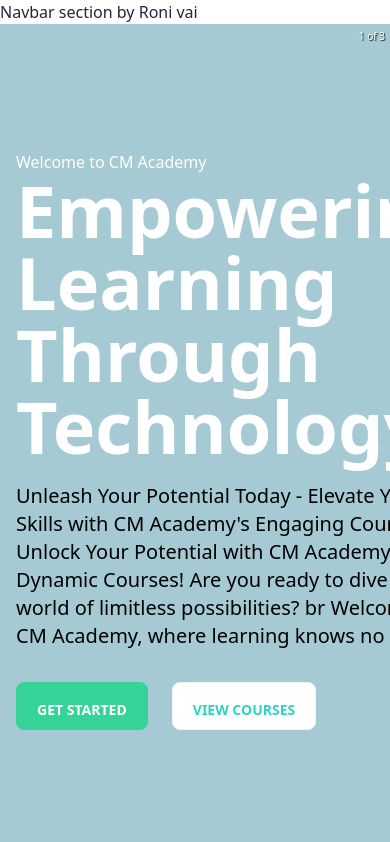
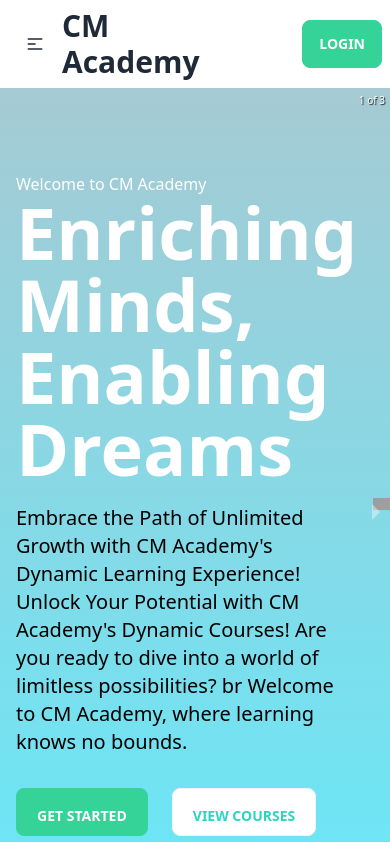
Before and after one commit to tirahman105/CM_academy_client, a React (Vite) app: page / in a window 390 px wide. Shown: the top 842 px of the page. Built offline with nearby package versions, Linux system fonts and the light colour scheme; grey boxes are pictures that could not be loaded.

Commit message:
Navbar added by Raqib

```diff
--- a/src/Pages/Home/Banner/Banner.jsx
+++ b/src/Pages/Home/Banner/Banner.jsx
@@ -7,14 +7,14 @@ import { Link } from "react-router-dom";
 const Banner = () => {
     return (
         <Carousel>
-            <div className="flex hero min-h-screen  bg-[#A5CAD3]">
+            <div className="flex hero min-h-screen  bg-gradient-to-b from-[#A5CAD3] to-cyan-300 relative">
                 <div className=" ">
                     <div className=" bg-opacity-60"></div>
                     <div className="hero-content text-left text-neutral-content">
                         <div className="">
                             <p className="text-white">Welcome to CM Academy</p>
-                            <h1 className="mb-5 text-7xl font-semibold text-white">Empowering Learning Through Technology</h1>
-                            <h1 className="mb-5 text-xl  text-black">Unleash Your Potential Today - Elevate Your Skills with CM Academy&apos;s Engaging Courses! <br />
+                            <h1 className="mb-5 text-7xl font-semibold text-white">Enriching Minds, Enabling Dreams</h1>
+                            <h1 className="mb-5 text-xl  text-black"> Embrace the Path of Unlimited Growth with CM Academy&apos;s Dynamic Learning Experience!<br />
                                 Unlock Your Potential with CM Academy&apos;s Dynamic Courses! Are you ready to dive into a world of limitless possibilities? br Welcome to CM Academy, where learning knows no bounds. </h1>
                             <p className="mb-5 text-white"></p>
                             <Link to="/" className="btn btn-success text-white p-5 m-3 ml-0">
@@ -40,8 +40,8 @@ const Banner = () => {
                     <div className="hero-content text-left text-neutral-content">
                         <div className="">
                             <p className="text-white">Welcome to CM Academy</p>
-                            <h1 className="mb-5 text-7xl font-semibold text-white">Unlock Your Potential Through Education Technology</h1>
-                            <h1 className="mb-5 text-xl  text-black">Unleash Your Potential Today - Elevate Your Skills with CM Academy&apos;s Engaging Courses! <br />
+                            <h1 className="mb-5 text-7xl font-semibold text-white">Enriching Minds, Enabling Dreams</h1>
+                            <h1 className="mb-5 text-xl  text-black"> Embrace the Path of Unlimited Growth with CM Academy&apos;s Dynamic Learning Experience!<br />
                                 Unlock Your Potential with CM Academy&apos;s Dynamic Courses! Are you ready to dive into a world of limitless possibilities? br Welcome to CM Academy, where learning knows no bounds. </h1>
                             <p className="mb-5 text-white"></p>
                             <Link to="/" className="btn btn-success text-white p-5 m-3 ml-0">
--- a/src/Pages/Shared/Navbar/Navbar.jsx
+++ b/src/Pages/Shared/Navbar/Navbar.jsx
@@ -1,10 +1,61 @@
-import React from 'react';
+import { Link } from "react-router-dom";
+
 
 const Navbar = () => {
     return (
-        <div>
-            Navbar section by Roni vai
-        </div>
+        <>
+
+            <div className="navbar bg-base-100">
+                <div className="navbar-start">
+                    <div className="dropdown">
+                        <label tabIndex={0} className="btn btn-ghost lg:hidden">
+                            <svg xmlns="http://www.w3.org/2000/svg" className="h-5 w-5" fill="none" viewBox="0 0 24 24" stroke="currentColor"><path strokeLinecap="round" strokeLinejoin="round" strokeWidth="2" d="M4 6h16M4 12h8m-8 6h16" /></svg>
+                        </label>
+                        <ul tabIndex={0} className="menu menu-sm dropdown-content mt-3 z-[1] p-2 shadow bg-base-100 rounded-box w-52">
+
+                            <li> <Link>Home</Link></li>
+                            <li className="bg-white" tabIndex={0}>
+                                <details>
+                                    <summary>Course Catagories</summary>
+                                    <ul className="p-2">
+                                        <li><a>Development</a></li>
+                                        <li><a>Design</a></li>
+                                        <li><a>Office Productivity</a></li>
+                                    </ul>
+                                </details>
+                            </li>
+                            <li>Become Instructor</li>
+                        </ul>
+                    </div>
+                    <Link to="/" className="font-extrabold text-3xl">
+                        CM Academy
+                    </Link>
+                </div>
+                <div className="navbar-center hidden lg:flex">
+                    <ul className="menu menu-horizontal px-1 font-semibold">
+                        <li> <Link>Home</Link></li>
+                        <li tabIndex={0}>
+                            <details>
+                                <summary>Course Catagories</summary>
+                                <ul className="p-2">
+                                    <li><a>Development</a></li>
+                                    <li><a>Design</a></li>
+                                    <li><a>Office Productivity</a></li>
+
+                                </ul>
+                            </details>
+                        </li>
+                        <li><a className="ml-auto">Become an Instructor</a></li>
+
+                    </ul>
+                </div>
+                <div className="navbar-end">
+
+                    <a className="btn btn-success text-white">Login</a>
+                </div>
+            </div>
+
+        </>
     );
 };
 
```
